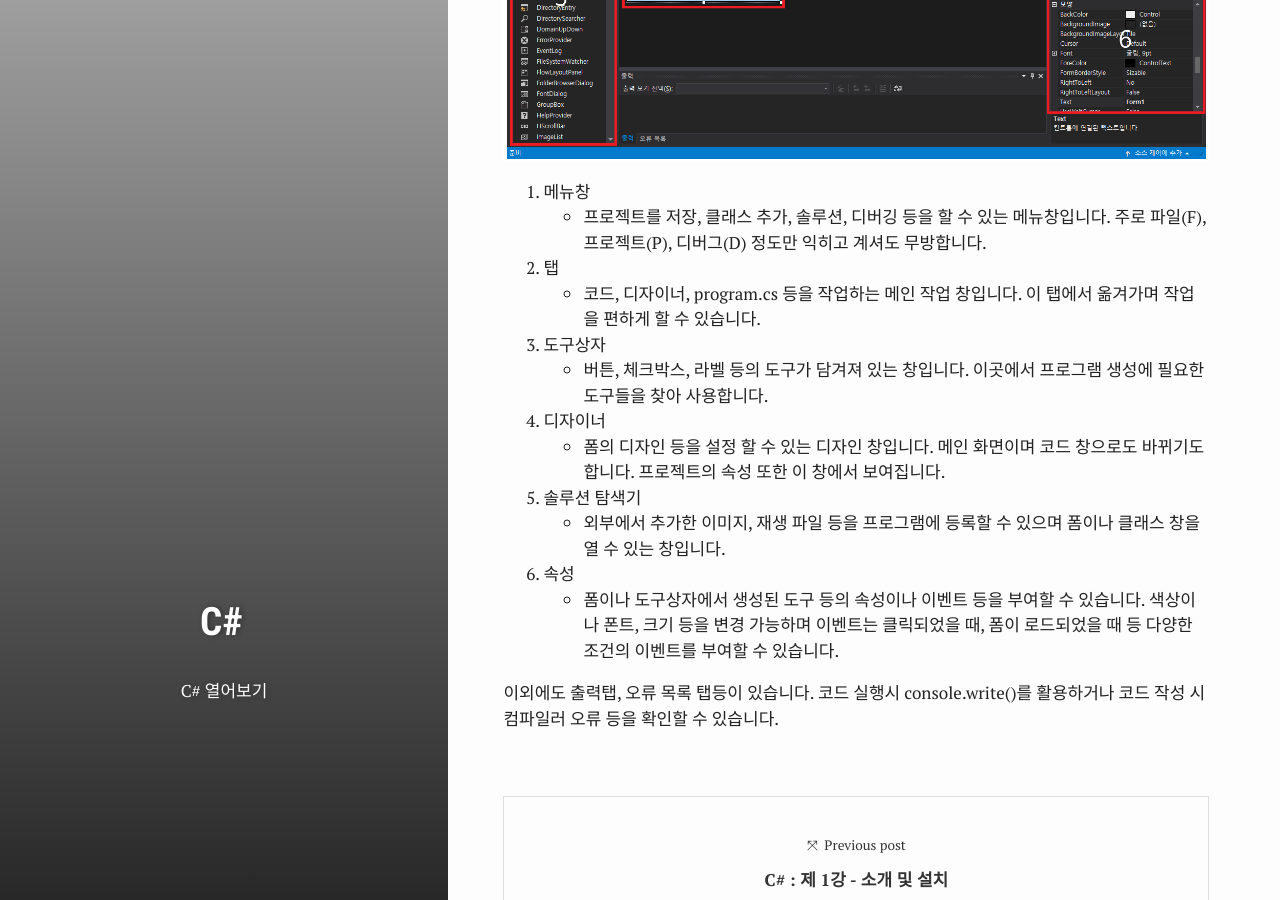
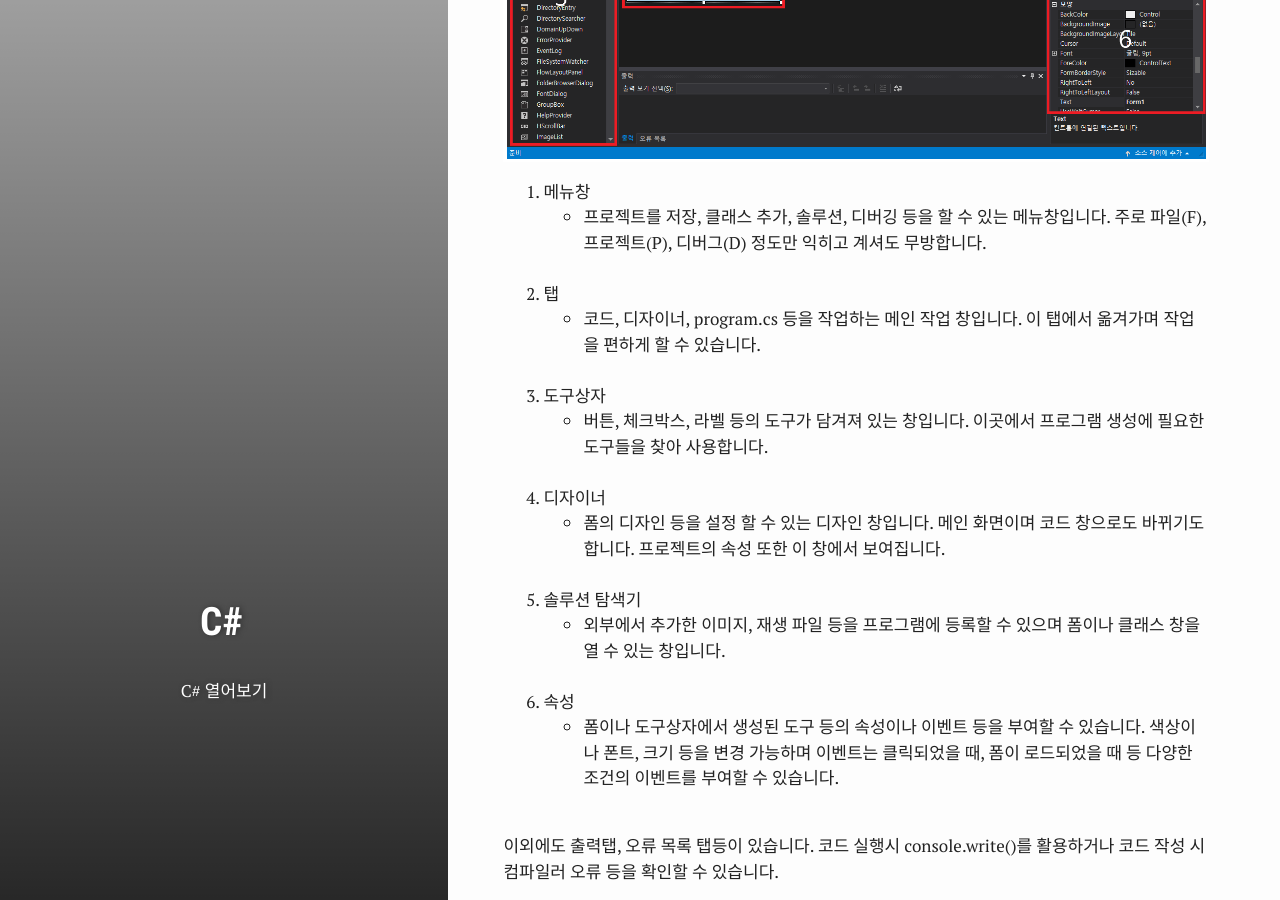
Before and after one commit to test076923/076923.github.io, a Jekyll site: the page built from _posts/2017-07-21-C#-2.md, in a window 1280 px wide and 900 px high, scrolled down 1704 px. Built offline with Jekyll 4.4.1, drawn with Linux system fonts in a browser that asks for light colours.

Commit message:
Update 2017-07-21-C#-2.md

```diff
--- a/_posts/2017-07-21-C#-2.md
+++ b/_posts/2017-07-21-C#-2.md
@@ -24,17 +24,18 @@
 
 [![3]({{ site.images }}/C/ch2/3.png)]({{ site.images }}/C/ch2/3.png)
 
-1. 메뉴창
- - 프로젝트를 저장, 클래스 추가, 솔루션, 디버깅 등을 할 수 있는 메뉴창입니다. 주로 파일(F), 프로젝트(P), 디버그(D) 정도만 익히고 계셔도 무방합니다.
-2. 탭
- - 코드, 디자이너, program.cs 등을 작업하는 메인 작업 창입니다. 이 탭에서 옮겨가며 작업을 편하게 할 수 있습니다.
-3. 도구상자
- - 버튼, 체크박스, 라벨 등의 도구가 담겨져 있는 창입니다. 이곳에서 프로그램 생성에 필요한 도구들을 찾아 사용합니다.
-4. 디자이너
- - 폼의 디자인 등을 설정 할 수 있는 디자인 창입니다. 메인 화면이며 코드 창으로도 바뀌기도 합니다. 프로젝트의 속성 또한 이 창에서 보여집니다.
-5. 솔루션 탐색기
- - 외부에서 추가한 이미지, 재생 파일 등을 프로그램에 등록할 수 있으며 폼이나 클래스 창을 열 수 있는 창입니다.
-6. 속성
- - 폼이나 도구상자에서 생성된 도구 등의 속성이나 이벤트 등을 부여할 수 있습니다. 색상이나 폰트, 크기 등을 변경 가능하며 이벤트는 클릭되었을 때, 폼이 로드되었을 때 등 다양한 조건의 이벤트를 부여할 수 있습니다.
+1. 메뉴창 <br>
+ - 프로젝트를 저장, 클래스 추가, 솔루션, 디버깅 등을 할 수 있는 메뉴창입니다. 주로 파일(F), 프로젝트(P), 디버그(D) 정도만 익히고 계셔도 무방합니다.<br><br>
+2. 탭<br>
+ - 코드, 디자이너, program.cs 등을 작업하는 메인 작업 창입니다. 이 탭에서 옮겨가며 작업을 편하게 할 수 있습니다.<br><br>
+3. 도구상자<br>
+ - 버튼, 체크박스, 라벨 등의 도구가 담겨져 있는 창입니다. 이곳에서 프로그램 생성에 필요한 도구들을 찾아 사용합니다.<br><br>
+4. 디자이너<br>
+ - 폼의 디자인 등을 설정 할 수 있는 디자인 창입니다. 메인 화면이며 코드 창으로도 바뀌기도 합니다. 프로젝트의 속성 또한 이 창에서 보여집니다.<br><br>
+5. 솔루션 탐색기<br>
+ - 외부에서 추가한 이미지, 재생 파일 등을 프로그램에 등록할 수 있으며 폼이나 클래스 창을 열 수 있는 창입니다.<br><br>
+6. 속성<br>
+ - 폼이나 도구상자에서 생성된 도구 등의 속성이나 이벤트 등을 부여할 수 있습니다. 색상이나 폰트, 크기 등을 변경 가능하며 이벤트는 클릭되었을 때, 폼이 로드되었을 때 등 다양한 조건의 이벤트를 부여할 수 있습니다.<br><br>
+
 
 이외에도 출력탭, 오류 목록 탭등이 있습니다. 코드 실행시 console.write()를 활용하거나 코드 작성 시 컴파일러 오류 등을 확인할 수 있습니다.
```
